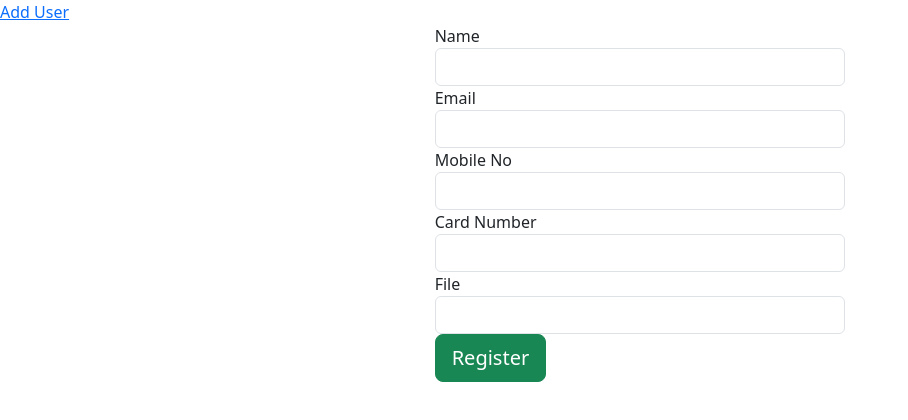
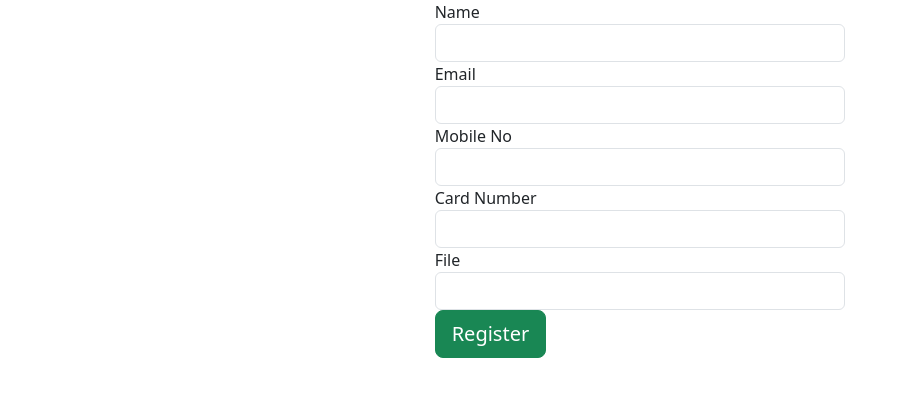
Before and after one commit to 200iq-dede/sign-up-app, an Angular app: page /create-user in a window 1280 px wide. Shown: the top 420 px of the page, without its empty margins (0-908 px from the left). Built offline with nearby package versions, Linux system fonts and the light colour scheme.

Commit message:
Remove nav

```diff
--- a/src/app/app.component.html
+++ b/src/app/app.component.html
@@ -1,4 +1 @@
-<nav>
-  <a routerLinkActive="active" routerLink="/create-user">Add User</a>
-</nav>
 <router-outlet></router-outlet>
```
